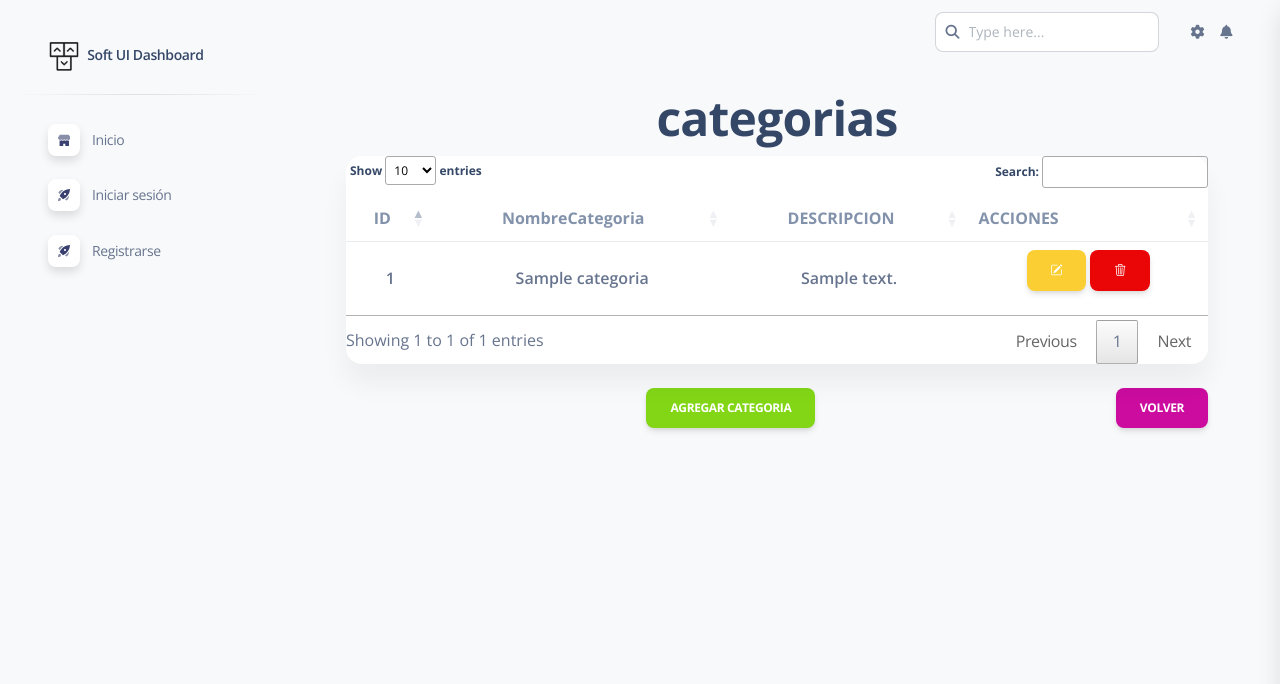
After one commit to Eduardo9870/inventario, a Django app: page /categoria/ in a window 1280 px wide. The commit adds this page. Shown: the top 684 px of the page. Run offline with Django 4.2, Linux system fonts and the light colour scheme; tables that the repository leaves empty hold one stand-in row (values such as "Sample post"); some libraries are stand-ins or nearby versions.

Commit message:
agregue categoria

```diff
--- a/InventarioProyecto/urls.py
+++ b/InventarioProyecto/urls.py
@@ -31,5 +31,10 @@ urlpatterns = [
     path('addBodega/', addBodega, name='addBodega'),
     path('bodega/delete/<int:id>', deleteBodega, name='deleteBodega'),
     path('bodega/edit/<int:id>', editarBodega, name='editarBodega'),
+    path('categoria/', viewCategoria, name='categoria'),
+    path('addCategoria/', addCategoria, name='addCateoria'),
+    path('categoria/edit/<int:id>', editarCategoria, name='editarCategoria'),
+    path('categoria/delete/<int:id>', deleteCategoria, name='deleteCategoria'),
+
 
 ]
--- a/moduloApp/models.py
+++ b/moduloApp/models.py
@@ -4,7 +4,7 @@ from django.db import models
 
 class Categoria (models.Model):
     nombreCategoria = models.CharField(max_length=50)
-    descripcionCategoria = models.CharField(max_length=100)
+    descripcion = models.CharField(max_length=100)
 
     class Meta:
         verbose_name = "Categoria"
@@ -73,11 +73,13 @@ class Trabajador(models.Model):
 
     def __str__(self):
         return self.nombreTrabajador
-class Producto (models. Model):
+
+class Producto(models.Model):
     nombreProducto = models.CharField(max_length=50)
     cantidad = models.IntegerField()
     descripcionProducto = models.CharField(max_length=100)
     bodega = models.ForeignKey(Bodega, on_delete=models.CASCADE, null=True)
+    categoria = models.ForeignKey(Categoria, on_delete=models.CASCADE, null=True)
 
     class Meta:
         verbose_name = "Producto"
@@ -87,6 +89,7 @@ class Producto (models. Model):
         return self.nombreProducto
 
 
+
 class productoBodega (models.Model):
     stock = models.IntegerField()
     id_Producto = models.ForeignKey(Producto, on_delete=models.CASCADE, null=True)
--- a/moduloApp/views.py
+++ b/moduloApp/views.py
@@ -16,6 +16,48 @@ def viewProducto(request):
         'titulo': 'Productos',
     }
     return render(request, 'viewProductos.html', data)
+
+def viewCategoria(request):
+    categorias = Categoria.objects.all()
+    data = {
+        'categorias': categorias,
+        'titulo': 'categorias',
+    }
+    return render(request, 'viewCategoria.html', data)
+
+def addCategoria(request):
+    data = {
+        'titulo': 'Agregar categoria',
+        'form': categoriaModelForm()
+    }
+    if (request.method) == 'POST':
+        formulario = categoriaModelForm(request.POST)
+        if formulario.is_valid():
+            formulario.save()
+            return redirect('/categoria')
+        else:
+            data['form'] = formulario
+    return render(request, 'formCategoria.html', data)
+
+def editarCategoria(request, id):
+    form = Categoria.objects.get(id=id)
+    data = {
+        'titulo': 'Editar categoria',
+        'form': categoriaModelForm(instance=form)
+    }
+    if (request.method == 'POST'):
+        form = categoriaModelForm(request.POST, instance=form)
+        if (form.is_valid()):
+            form.save()
+            return redirect('/categoria')
+        else:
+            data['form'] = form
+    return render(request, 'formCategoria.html', data)
+
+def deleteCategoria(request, id):
+    categoria = Categoria.objects.get(id=id)
+    categoria.delete()
+    return redirect('/categoria')
 
 
 def addProducto(request):
--- a/templates/home.html
+++ b/templates/home.html
@@ -10,6 +10,7 @@
     <!-- <a href="{% url 'logout'%}" class="btn btn-danger"> Logout</a> -->
     <a href="/producto" class="btn btn-success">Producto</a>
     <a href="bodega" class="btn btn-primary">Bodega</a>
+    <a href="categoria" class="btn btn-success">categoria</a>
 
     {% else %}
     <p>Usuario no autenticado</p>
--- /dev/null
+++ b/templates/viewCategoria.html
@@ -0,0 +1,71 @@
+{% extends "base.html" %}
+{% block title %}
+
+categoria
+{% endblock title %}
+{% block content %}
+{% load static %}
+<!-- Template Main CSS File -->
+<link href="{%static 'css/style.css'%}" rel="stylesheet">
+<!-- CSS datatable -->
+<link rel="stylesheet" type="text/css" href="https://cdn.datatables.net/1.13.1/css/jquery.dataTables.css">
+<div class="container text-center">
+<div class="container text-center">
+    <h1>{{ titulo }}</h1>
+</div>
+<div class="container">
+    {% if categorias %}
+    <div class="card mb-4">
+        <table id="example" class="table align-items-center mb-0">
+            <thead>
+                <tr>
+                    <th class="text-center text-secondary text-xl font-weight-bolder">ID</th>
+                    <th class="text-center text-secondary text-xl font-weight-bolder ps-2">nombreCategoria</th>
+                    <th class="text-center text-uppercase text-secondary text-xl font-weight-bolder">descripcion</th>
+                    <th class="text-uppercase text-uppercase text-secondary text-xl font-weight-bolder">Acciones</th>
+                </tr>
+            </thead>
+            <tbody>
+                {% for categoria in categorias %}
+                <tr>
+                    <td class="text-l text-center font-weight-bold mb-0">{{ categoria.id }}</td>
+                    <td class="text-l text-center font-weight-bold mb-0">{{ categoria.nombreCategoria }}</td>
+                    <td class="text-l text-center font-weight-bold mb-0">{{ categoria.descripcion }}</td>
+                    <td>
+                        <a href="/categoria/edit/{{ categoria.id }}" class="btn btn-warning"><i
+                                class="bi bi-pencil-square"></i>
+                        </a>
+                        <a href="/categoria/delete/{{ categoria.id }}" class="btn btn-danger"><i class="bi bi-trash3"></i>
+                        </a>
+                    </td>
+                </tr>
+                {% endfor %}
+            </tbody>
+        </table>
+    </div>
+    {% else %}
+    <div class="alert alert-danger text-center" role="alert">
+        <h1 class="text-warning">No hay categoria registradas</h1>
+    </div>
+    {% endif %}
+</div>
+<div class="container">
+    <!-- Agregar bodega -->
+    <a href="/addCategoria" class="btn btn-success">Agregar categoria</a>
+    <!-- Volver a la derecha -->
+    <a href="/" class="btn btn-primary float-end">Volver</a>
+</div>
+<!-- jQuery CDN -->
+<script src="https://code.jquery.com/jquery-3.6.1.min.js"
+  integrity="sha256-o88AwQnZB+VDvE9tvIXrMQaPlFFSUTR+nldQm1LuPXQ=" crossorigin="anonymous"></script>
+<!-- JS DataTable -->
+<script type="text/javascript" charset="utf8" src="https://cdn.datatables.net/1.13.1/js/jquery.dataTables.js"></script>
+<!-- Inicialización JS -->
+<script>
+  $(document).ready(function () {
+    $('#example').DataTable();
+  });
+</script>
+
+
+{% endblock content %}
--- a/templates/viewProductos.html
+++ b/templates/viewProductos.html
@@ -23,6 +23,7 @@ Productos
           <th class="text-center text-uppercase text-secondary text-xl font-weight-bolder">Cantidad del producto</th>
           <th class="text-center text-uppercase text-secondary text-xl font-weight-bolder">Descripción del producto</th>
           <th class="text-center text-uppercase text-secondary text-xl font-weight-bolder">Bodega</th>
+          <th class="text-center text-uppercase text-secondary text-xl font-weight-bolder">categoria</th>
           <th class="text-uppercase text-uppercase text-secondary text-xl font-weight-bolder">Acciones</th>
         </tr>
       </thead>
@@ -34,6 +35,7 @@ Productos
           <td class="text-l text-center font-weight-bold mb-0">{{ producto.cantidad }}</td>
           <td class="text-l text-center font-weight-bold mb-0">{{ producto.descripcionProducto }}</td>
           <td class="text-l text-center font-weight-bold mb-0">{{ producto.bodega }}</td>
+          <td class="text-l text-center font-weight-bold mb-0">{{ producto.categoria }}</td>
           <td>
             <a href="/producto/edit/{{ producto.id }}" class="btn btn-warning"><i class="bi bi-pencil-square"></i></a>
             <a href="/producto/delete/{{ producto.id }}" class="btn btn-danger"><i class="bi bi-trash3"></i></a>
```
Also changed, not shown: moduloApp/forms.py (+15 -0 lines), templates/formCategoria.html (added, +32 -0 lines), moduloApp/migrations/0002_categoria_devolucion_producto_entrada_producto_rol_salida_producto_tienda_trabajador.py (added), moduloApp/migrations/0003_rename_descripcioncategoria_categoria_descripcion.py (added), moduloApp/migrations/0004_producto_categoria.py (added), moduloApp/migrations/0005_rename_categoria_producto_categoria.py (added).
